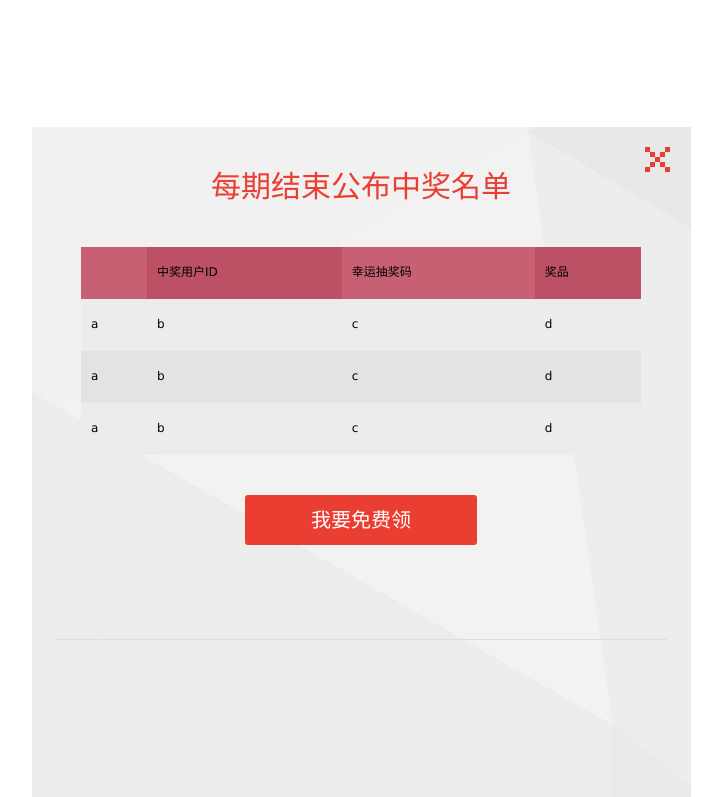
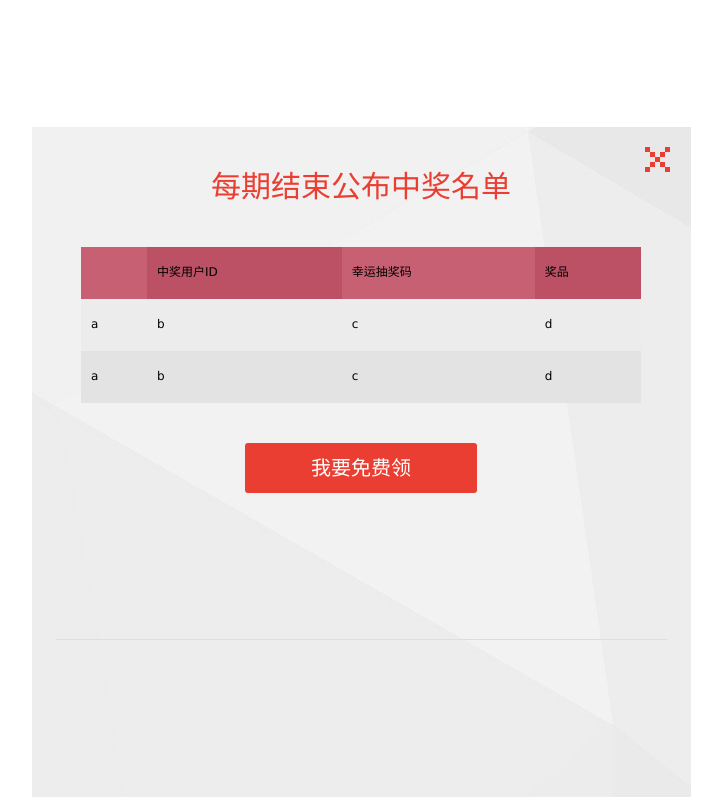
Before and after one commit to fatfan/appledev, a plain HTML site: page index.html in a window 1280 px wide. Shown: the part 2454-3251 px from the top of the page, without its empty margins (279-1001 px from the left). Drawn offline with Linux system fonts and the light colour scheme.

Commit message:
test push

```diff
--- a/index.html
+++ b/index.html
@@ -147,9 +147,8 @@
 			<tbody>
 				<tr><td>a</td><td>b</td><td>c</td><td>d</td></tr>
 				<tr><td>a</td><td>b</td><td>c</td><td>d</td></tr>
-				<tr><td>a</td><td>b</td><td>c</td><td>d</td></tr>
+
 			</tbody>
-
 		</table>
 		<a class="u-getBtn" href="">我要免费领</a>
 	</div>
```
